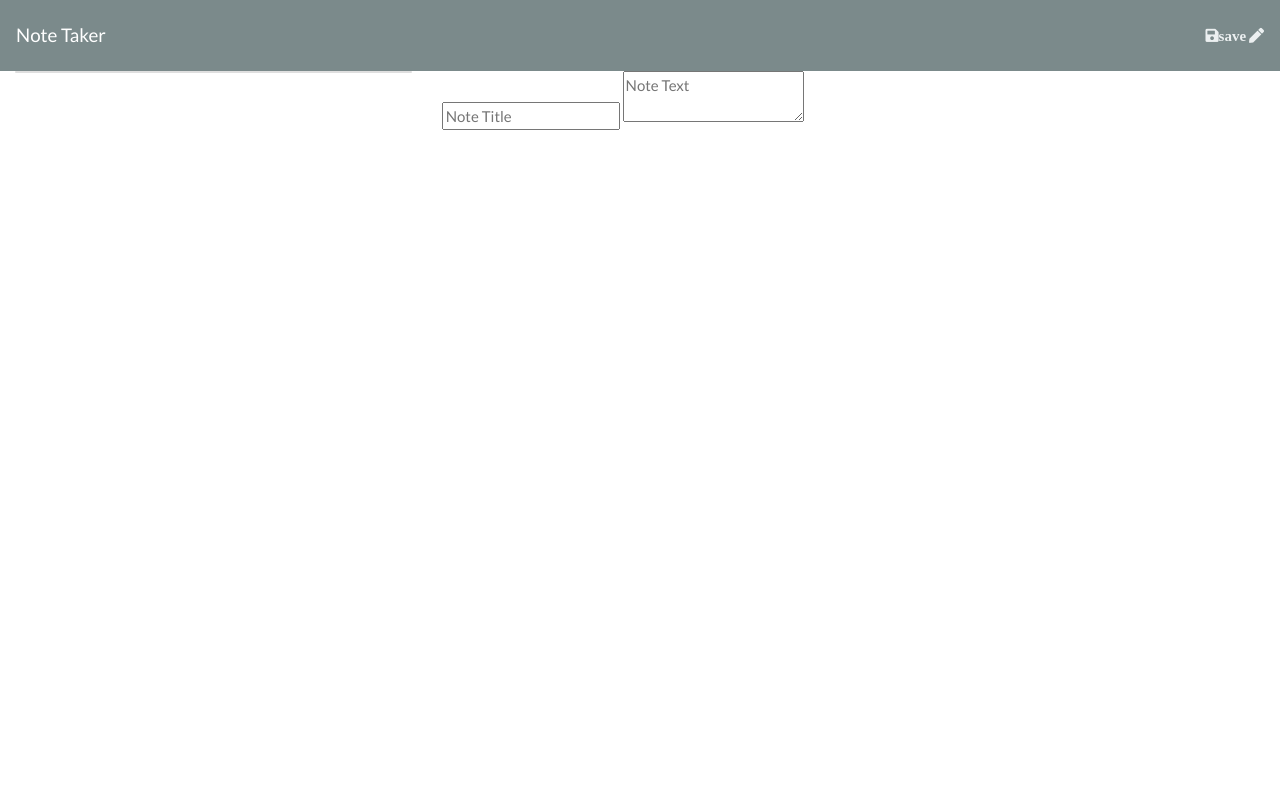
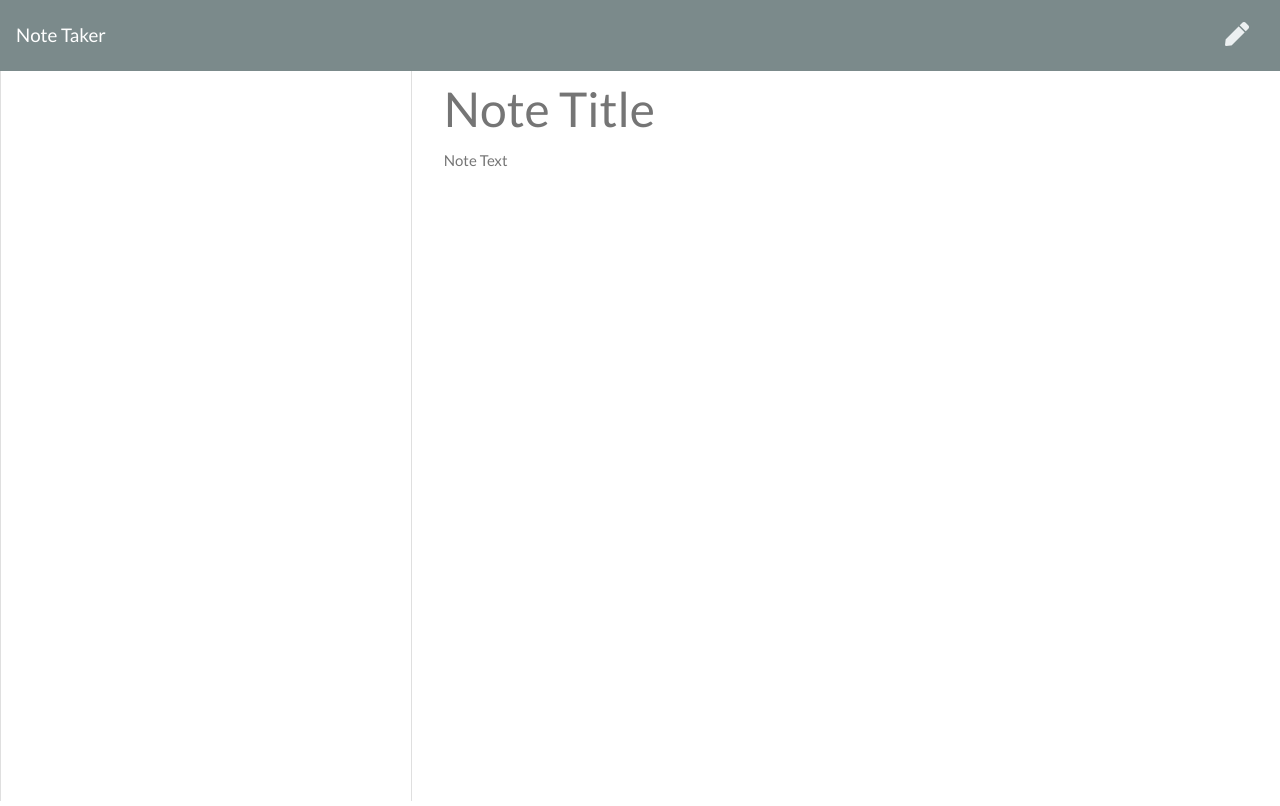
Before and after one commit to AntonioM4/Note-Taker, a website: page public/notes.html in a window 1280 px wide. Drawn offline with nearby package versions, Linux system fonts and the light colour scheme; no server answers.

Commit message:
fixing styling issues

```diff
--- a/public/notes.html
+++ b/public/notes.html
@@ -9,7 +9,7 @@
   <link rel="stylesheet" href="https://cdnjs.cloudflare.com/ajax/libs/bootswatch/4.1.3/flatly/bootstrap.min.css" />
   <link rel="stylesheet" href="https://use.fontawesome.com/releases/v5.3.1/css/all.css" integrity="sha384-mzrmE5qonljUremFsqc01SB46JvROS7bZs3IO2EmfFsd15uHvIt+Y8vEf7N7fWAU"
     crossorigin="anonymous">
-  <link rel="stylesheet" href="/assets/css/styles.css">
+  <link rel="stylesheet" href="./assets/css/style.css">
 </head>
 
 <body>
```
